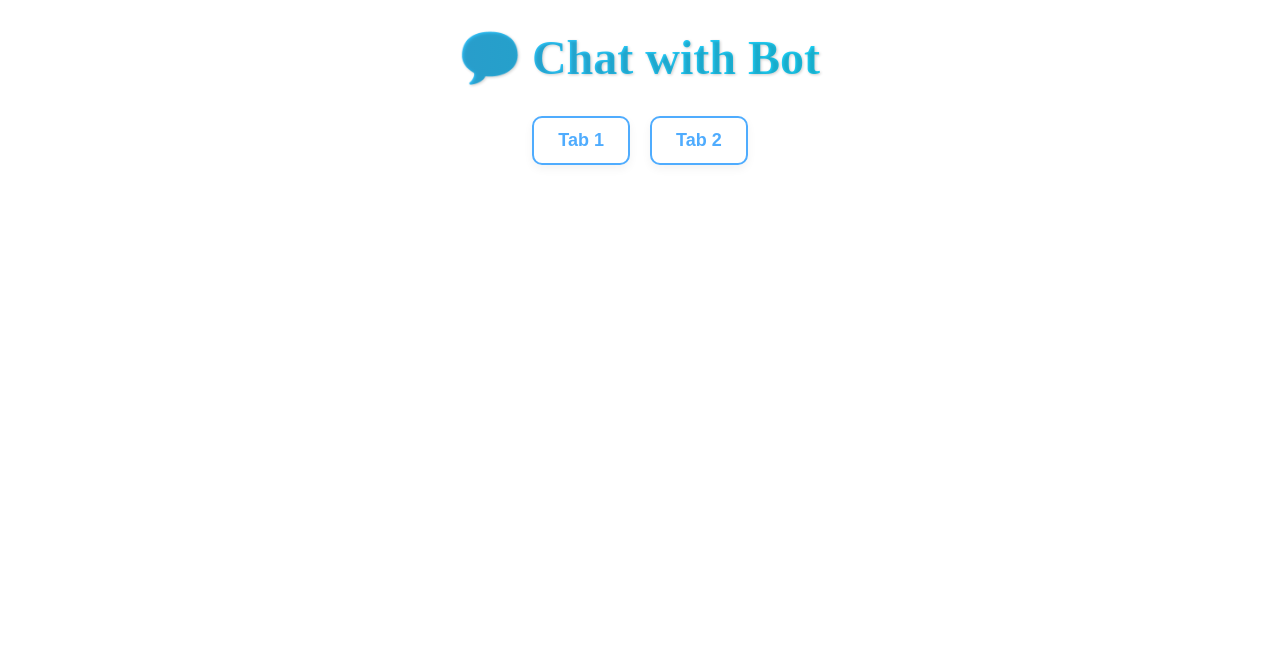
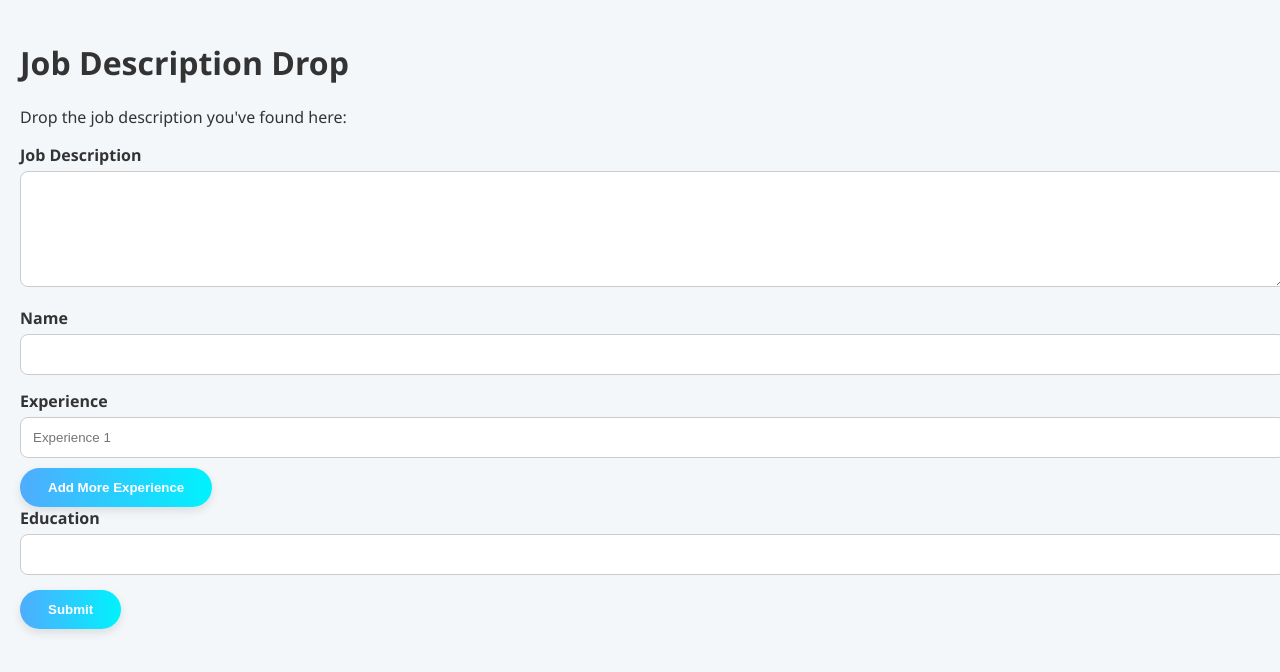
Before and after one commit to AlexMtzRmz0212/AML_Project, a Django app: page / in a window 1280 px wide. Shown: the top 672 px of the page. Run offline with Django 5.2, Linux system fonts and the light colour scheme; parts of the project's set-up code (start-up, migrations or seed data) failed here and were passed over.

Commit message:
edition of chat.html working but not perfect

```diff
--- a/AMLFinalProject/chatBot/templates/chat/chat.html
+++ b/AMLFinalProject/chatBot/templates/chat/chat.html
@@ -1,42 +1,249 @@
 <!DOCTYPE html>
 <html>
 <head>
-    <title>Chatbot Simulation</title>
+    <title>Job Description Drop</title>
     <script src="https://code.jquery.com/jquery-3.6.0.min.js"></script>
+    <style>
+        body {
+            font-family: 'Segoe UI', Tahoma, Geneva, Verdana, sans-serif;
+            margin: 0;
+            padding: 20px;
+            background: #f4f7fa;
+            color: #333;
+        }
+        .section {
+            display: none;
+        }
+        .active-section {
+            display: block;
+        }
+        .form-group {
+            margin-bottom: 15px;
+        }
+        label {
+            font-weight: bold;
+            display: block;
+            margin-bottom: 5px;
+        }
+        input, textarea {
+            width: 100%;
+            padding: 12px;
+            border-radius: 8px;
+            border: 1px solid #ccc;
+            transition: border-color 0.3s;
+        }
+        input:focus, textarea:focus {
+            border-color: #4facfe;
+            outline: none;
+        }
+        .experience-group {
+            margin-bottom: 10px;
+        }
+        .word-style-box {
+            width: 800px;
+            max-width: 100%;
+            margin: 30px auto;
+            background: white;
+            padding: 40px;
+            border: 1px solid #ccc;
+            box-shadow: 0 10px 25px rgba(0,0,0,0.05);
+            line-height: 1.6;
+            border-radius: 10px;
+        }
+        .radio-options {
+            margin-top: 30px;
+            display: flex;
+            justify-content: center;
+            gap: 30px;
+            flex-wrap: wrap;
+        }
+        .radio-options label {
+            background: #fff;
+            border: 2px solid #4facfe;
+            padding: 10px 20px;
+            border-radius: 30px;
+            cursor: pointer;
+            display: flex;
+            align-items: center;
+            gap: 8px;
+            font-weight: 600;
+            transition: all 0.3s ease;
+        }
+        .radio-options input[type="radio"] {
+            accent-color: #4facfe;
+        }
+        .radio-options label:hover {
+            background-color: #4facfe;
+            color: white;
+        }
+        .regenerate-box, #generate-pdf-btn {
+            display: none;
+            margin-top: 20px;
+            text-align: center;
+        }
+        .btn {
+            padding: 12px 28px;
+            border: none;
+            border-radius: 30px;
+            background: linear-gradient(90deg, #4facfe 0%, #00f2fe 100%);
+            color: white;
+            font-weight: bold;
+            cursor: pointer;
+            box-shadow: 0 4px 10px rgba(0,0,0,0.1);
+            transition: background 0.3s ease;
+        }
+        .btn:hover {
+            background: linear-gradient(90deg, #00f2fe 0%, #4facfe 100%);
+        }
+        .highlight-missing {
+            border: 2px solid red !important;
+            background-color: #ffe6e6;
+        }
+    </style>
 </head>
 <body>
-    <h1 class="fancy-header">💬 Chat with Bot</h1>
 
-    <div class="tab-container">
-        <button class="tab-button" onclick="showTab('tab1')">Tab 1</button>
-        <button class="tab-button" onclick="showTab('tab2')">Tab 2</button>
+    <div id="step1" class="section active-section">
+        <h1>Job Description Drop</h1>
+        <p>Drop the job description you've found here:</p>
+        <div class="form-group">
+            <label for="jobdesc">Job Description</label>
+            <textarea id="jobdesc" rows="6"></textarea>
+        </div>
+        <div class="form-group">
+            <label for="name">Name</label>
+            <input type="text" id="name">
+        </div>
+        <div id="experience-wrapper">
+            <label>Experience</label>
+            <div class="experience-group">
+                <input type="text" class="experience-input" placeholder="Experience 1">
+            </div>
+        </div>
+        <button class="btn" onclick="addExperience()">Add More Experience</button>
+
+        <div class="form-group">
+            <label for="education">Education</label>
+            <input type="text" id="education">
+        </div>
+
+        <button class="btn" onclick="submitJobDesc()">Submit</button>
     </div>
 
-    <div id="tab1" class="tab-content">
-        <h2>Lorem ipsum</h2>
-        <div id="chatbox1" style="border:1px solid #ccc; height:300px; overflow:auto; padding:10px;"></div>
-        <div class="container">
-            <input type="text" id="message1" placeholder="Type your message...">
-            <button id="sendBtn1" onclick="sendMessage('1')">Send</button>
+    <div id="step2" class="section">
+        <button class="btn" onclick="confirmGoToStep1()">Submit a new job description</button>
+
+        <div id="response-box" class="word-style-box" contenteditable="false">
+            <!-- Chatbot response goes here -->
+        </div>
+
+        <div class="radio-options">
+            <label><input type="radio" name="action" value="pdf"> Generate PDF</label>
+            <label><input type="radio" name="action" value="edit"> Edit</label>
+            <label><input type="radio" name="action" value="regenerate"> Regenerate</label>
+        </div>
+
+        <div id="generate-pdf-btn">
+            <button class="btn">Generate PDF</button>
+        </div>
+
+        <div id="regenerate-box">
+            <textarea id="regenerate-instructions" rows="4" placeholder="Describe what you'd like changed..."></textarea>
+            <button class="btn" onclick="handleRegenerate()">Submit Changes</button>
         </div>
     </div>
 
-    <div id="tab2" class="tab-content" style="display:none;">
-        <h2>Generate Resume</h2>
-        <div id="chatbox2" style="border:1px solid #ccc; height:300px; overflow:auto; padding:10px;"></div>
-        <div class="container">
-            <input type="text" id="message2" placeholder="Type your message...">
-            <button id="sendBtn2" onclick="sendMessage('2')">Send</button>
-        </div>
-    </div>
+    <script>
+        let experienceCount = 1;
 
-    <form method="POST">
-        {% csrf_token %}
-    </form>
+        function addExperience() {
+            experienceCount++;
+            $('#experience-wrapper').append(`
+                <div class="experience-group">
+                    <input type="text" class="experience-input" placeholder="Experience ${experienceCount}">
+                </div>
+            `);
+        }
 
-    <script>
+        function submitJobDesc() {
+            const jobdescInput = $('#jobdesc');
+            const nameInput = $('#name');
+            const jobdesc = jobdescInput.val().trim();
+            const name = nameInput.val().trim();
+            const education = $('#education').val();
+            const experiences = $('.experience-input').map(function () { return $(this).val(); }).get();
+
+            // Reset previous highlights
+            jobdescInput.removeClass('highlight-missing');
+            nameInput.removeClass('highlight-missing');
+
+            let hasError = false;
+
+            if (!jobdesc) {
+                jobdescInput.addClass('highlight-missing');
+                hasError = true;
+            }
+
+            if (!name) {
+                nameInput.addClass('highlight-missing');
+                alert("No worries! We don't use your name for anything. It's only to personalize your resume preview.");
+                hasError = true;
+            }
+
+            if (hasError) return;
+
+            const fullMessage = `Education: ${education}\nExperience: ${experiences.join("\n")}\nJob Description: ${jobdesc}`;
+
+            $('#response-box').html(`<p><b>You:</b> ${fullMessage.replace(/\n/g, '<br>')}</p>`);
+
+            sendMessage('2', fullMessage);
+
+            $('#step1').removeClass('active-section');
+            $('#step2').addClass('active-section');
+        }
+
+        function confirmGoToStep1() {
+            const confirmed = confirm("Are you sure you want to submit a new job description? All progress will be lost.");
+            if (confirmed) {
+                goToStep1();
+            }
+        }
+
+        function goToStep1() {
+            $('#step2').removeClass('active-section');
+            $('#step1').addClass('active-section');
+        }
+
+        $('input[name="action"]').on('change', function () {
+            const value = $(this).val();
+
+            if (value === 'pdf') {
+                $('#generate-pdf-btn').show();
+                $('#response-box').attr('contenteditable', false);
+                $('#regenerate-box').hide();
+            } else if (value === 'edit') {
+                $('#generate-pdf-btn').hide();
+                $('#response-box').attr('contenteditable', true);
+                $('#regenerate-box').hide();
+            } else if (value === 'regenerate') {
+                $('#generate-pdf-btn').hide();
+                $('#response-box').attr('contenteditable', false);
+                $('#regenerate-box').show();
+            }
+        });
+
+        function handleRegenerate() {
+            const instructions = $('#regenerate-instructions').val();
+            const originalText = $('#response-box').text();
+
+            const regenerateMessage = `Please modify the following resume based on these instructions: ${instructions}\n\n${originalText}`;
+            sendMessage('2', regenerateMessage);
+
+            $('#regenerate-instructions').val('');
+        }
+
         function getCSRFToken() {
-            return document.querySelector('[name=csrfmiddlewaretoken]').value;
+            return document.querySelector('[name=csrfmiddlewaretoken]')?.value || '';
         }
 
         function lockInput(tabId, state) {
@@ -44,12 +251,12 @@
             $(`#sendBtn${tabId}`).prop("disabled", state);
         }
 
-        function sendMessage(tabId) {
-            let message = $(`#message${tabId}`).val().trim();
-            if (message === "") return;
+        function sendMessage(tabId, message = null) {
+            let msg = message || $(`#message${tabId}`).val().trim();
+            if (msg === "") return;
 
-            $(`#chatbox${tabId}`).append(`<p><b>You:</b> ${message}</p>`);
-            $(`#message${tabId}`).val('');
+            $(`#chatbox${tabId}`).append(`<p><b>You:</b> ${msg}</p>`);
+            if (!message) $(`#message${tabId}`).val('');
             lockInput(tabId, true);
 
             let thinkingMessage = $(`<p style="text-align: right;"><b>Chatbot:</b> thinking...</p>`);
@@ -58,139 +265,23 @@
             $.ajax({
                 type: 'POST',
                 url: 'api/chat/',
-                data: JSON.stringify({            // Convert JS object to JSON string
-                    message: message
-                }),
-                headers: {                         // Send CSRF token in headers (Django requirement)
+                data: JSON.stringify({ message: msg }),
+                headers: {
                     'X-CSRFToken': getCSRFToken()
                 },
                 success: function(response) {
-                    // Safely check if response contains expected data
                     let botReply = response.response ? response.response : "I couldn't understand that.";
                     thinkingMessage.html(`<b>Chatbot:</b> ${botReply}`).css('text-align', 'right');
+                    $('#response-box').html(botReply);
                 },
-                error: function(xhr, status, error) {
+                error: function(xhr) {
                     thinkingMessage.html(`<b>Chatbot:</b> Error: ${xhr.statusText || 'Something went wrong.'}`).css('text-align', 'right');
                 },
                 complete: function() {
-                    // Always unlock input after AJAX is done
                     lockInput(tabId, false);
                 }
             });
         }
-
-        function showTab(tabId) {
-            $('.tab-content').hide();
-            $(`#${tabId}`).show();
-
-            $('.tab-button').removeClass('active');
-            $(`.tab-button[onclick="showTab('${tabId}')"]`).addClass('active');
-        }
-
-        // Allow sending message with Enter key
-        $(document).on("keypress", "#message1, #message2", function(e) {
-            if (e.which === 13) {
-                sendMessage(this.id.slice(-1));
-            }
-        });
     </script>
-
-    <style>
-        .container {
-            display: flex;
-            justify-content: center;
-            padding: 20px;
-        }
-
-        #message1, #message2 {
-            flex: 1;
-            max-width: 800px;
-            min-width: 300px;
-            height: 50px;
-            padding: 10px;
-            font-size: 20px;
-            border: 2px solid #ccc;
-            border-radius: 10px;
-            box-shadow: 2px 2px 8px rgba(0, 0, 0, 0.1);
-        }
-
-        .tab-container {
-            display: flex;
-            justify-content: center;
-            margin-bottom: 20px;
-        }
-
-        .tab-button {
-            padding: 12px 24px;
-            margin: 0 10px;
-            cursor: pointer;
-            background-color: #ffffff;
-            border: 2px solid #4facfe;
-            border-radius: 10px;
-            font-size: 18px;
-            font-weight: 600;
-            transition: all 0.3s ease;
-            box-shadow: 0 4px 10px rgba(0, 0, 0, 0.05);
-            color: #4facfe;
-        }
-
-        .tab-button:hover {
-            background-color: #4facfe;
-            color: white;
-            transform: translateY(-2px);
-            box-shadow: 0 6px 14px rgba(0, 0, 0, 0.1);
-        }
-
-        .tab-content {
-            display: none;
-        }
-        .tab-button.active {
-            background-color: #4facfe;
-            color: white;
-            box-shadow: 0 6px 14px rgba(0, 0, 0, 0.15);
-        }
-
-        .fancy-header {
-            text-align: center;
-            font-size: 48px;
-            font-weight: bold;
-            background: linear-gradient(90deg, #4facfe 0%, #00f2fe 100%);
-            background-clip: text;
-            -webkit-background-clip: text;
-            -moz-background-clip: text;
-            -o-background-clip: text;
-            -ms-background-clip: text;
-
-            color: transparent;
-            -webkit-text-fill-color: transparent; /* Still needed for WebKit-based browsers */
-            text-shadow: 1px 1px 3px rgba(0, 0, 0, 0.2);
-            margin: 30px 0;
-        }
-
-        #chatbox1, #chatbox2 {
-            background-color: #f9f9f9;
-            border-radius: 12px;
-            border: 1px solid #ddd;
-            padding: 15px;
-            height: 300px;
-            overflow-y: auto;
-            box-shadow: inset 0 2px 6px rgba(0, 0, 0, 0.05);
-            font-family: sans-serif;
-            font-size: 16px;
-            line-height: 1.5;
-        }
-        #chatbox1::-webkit-scrollbar,
-        #chatbox2::-webkit-scrollbar {
-            width: 8px;
-        }
-
-        #chatbox1::-webkit-scrollbar-thumb,
-        #chatbox2::-webkit-scrollbar-thumb {
-            background: #ccc;
-            border-radius: 4px;
-        }
-
-
-    </style>
 </body>
 </html>
```
Also changed, not shown: AMLFinalProject/chatBot/templates/chat/chatold.html (added, +196 -0 lines).
